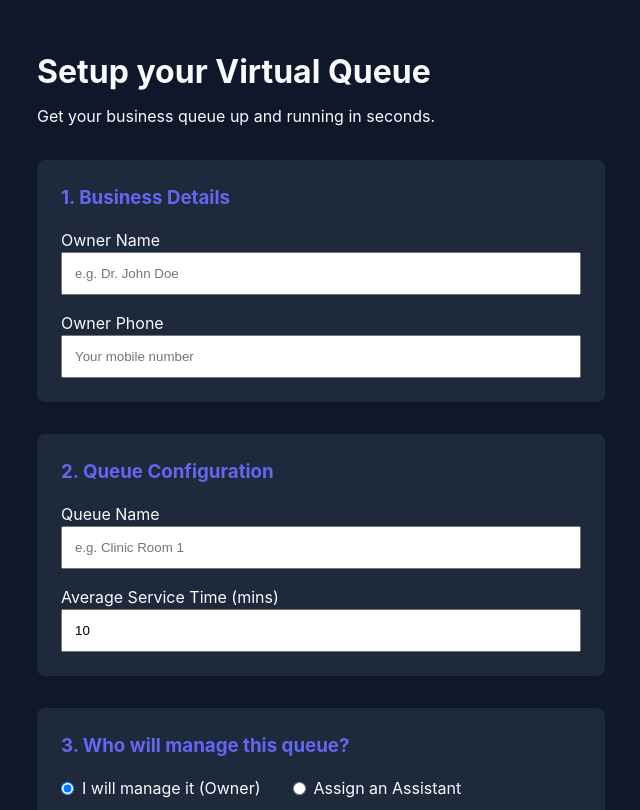
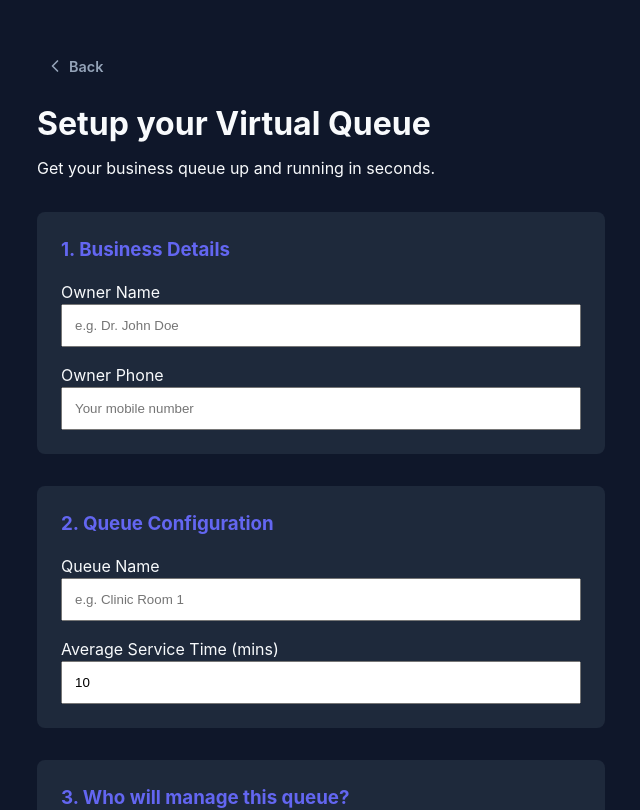
Before and after one commit to er-nikhil-prasad/virtual-queue, a React (Vite) app in the folder client/: page /super-admin in a window 1280 px wide. Shown: the top 810 px of the page, without its empty margins (319-959 px from the left). Built offline with nearby package versions, Linux system fonts and the light colour scheme.

Commit message:
feat: Add protected routes for manager dashboard, implement a reusable back button component, and enhance primary button styling.

```diff
--- a/client/package.json
+++ b/client/package.json
@@ -11,6 +11,7 @@
   },
   "dependencies": {
     "iconify-icon": "^3.0.2",
+    "lucide-react": "^0.556.0",
     "react": "^19.2.0",
     "react-dom": "^19.2.0",
     "react-router-dom": "^7.10.1"
--- a/client/src/App.tsx
+++ b/client/src/App.tsx
@@ -1,4 +1,5 @@
 import { BrowserRouter, Routes, Route, Navigate } from 'react-router-dom';
+import { ProtectedRoute } from './components/layout/ProtectedRoute';
 import { LandingPage } from './pages/LandingPage';
 import { ManagerDashboard } from './pages/ManagerDashboard';
 import { SuperManagerDashboard } from './pages/SuperManagerDashboard';
@@ -16,7 +17,9 @@ function App() {
         <Route path="/manager" element={<Navigate to="/manager/login" replace />} />
         <Route path="/manager/login" element={<ManagerLogin />} />
         <Route path="/manager/signup" element={<ManagerSignup />} />
-        <Route path="/manager/dashboard" element={<ManagerDashboard />} />
+        <Route element={<ProtectedRoute />}>
+          <Route path="/manager/dashboard" element={<ManagerDashboard />} />
+        </Route>
 
         {/* Other Routes */}
         <Route path="/super-admin" element={<SuperManagerDashboard />} />
--- /dev/null
+++ b/client/src/components/layout/ProtectedRoute.tsx
@@ -0,0 +1,13 @@
+import { Navigate, Outlet } from 'react-router-dom';
+import { db } from '../../mockDb';
+
+export const ProtectedRoute = () => {
+    // Check if manager is logged in (mock session)
+    const manager = db.getManager();
+
+    if (!manager) {
+        return <Navigate to="/manager/login" replace />;
+    }
+
+    return <Outlet />;
+};
--- /dev/null
+++ b/client/src/components/ui/BackButton.tsx
@@ -0,0 +1,25 @@
+import { useNavigate } from 'react-router-dom';
+import { ChevronLeft } from 'lucide-react';
+
+export const BackButton = () => {
+    const navigate = useNavigate();
+
+    return (
+        <button
+            onClick={() => navigate(-1)}
+            className="btn"
+            style={{
+                padding: '0.5rem',
+                color: 'var(--color-text-muted)',
+                display: 'flex',
+                alignItems: 'center',
+                gap: '0.25rem',
+                marginBottom: '1rem',
+                fontSize: '0.9rem'
+            }}
+        >
+            <ChevronLeft size={20} />
+            Back
+        </button>
+    );
+};
--- a/client/src/index.css
+++ b/client/src/index.css
@@ -63,7 +63,13 @@ button {
 
 .btn-primary {
   background-color: var(--color-primary);
-  color: white;
+  color: white !important;
+  /* Force high contrast */
+}
+
+.btn-primary:hover {
+  background-color: var(--color-primary-hover);
+  color: white !important;
 }
 
 .btn-primary:hover {
--- a/client/src/pages/SuperManagerDashboard.tsx
+++ b/client/src/pages/SuperManagerDashboard.tsx
@@ -1,5 +1,6 @@
 import { useState } from 'react';
 import { useNavigate } from 'react-router-dom';
+import { BackButton } from '../components/ui/BackButton';
 import { setupBusiness } from '../services/queueService';
 
 export const SuperManagerDashboard = () => {
@@ -55,6 +56,7 @@ export const SuperManagerDashboard = () => {
 
     return (
         <div className="container" style={{ marginTop: '2rem', maxWidth: '600px' }}>
+            <BackButton />
             <h1 style={{ marginBottom: '0.5rem' }}>Setup your Virtual Queue</h1>
             <p className="text-muted" style={{ marginBottom: '2rem' }}>Get your business queue up and running in seconds.</p>
 
--- a/client/src/pages/manager/ManagerLogin.tsx
+++ b/client/src/pages/manager/ManagerLogin.tsx
@@ -1,5 +1,6 @@
 import { useState } from 'react';
 import { useNavigate, Link } from 'react-router-dom';
+import { BackButton } from '../../components/ui/BackButton';
 import { verifyManager } from '../../services/queueService';
 import { db } from '../../mockDb';
 
@@ -25,6 +26,7 @@ export const ManagerLogin = () => {
 
     return (
         <div className="container" style={{ marginTop: '4rem', maxWidth: '400px' }}>
+            <BackButton />
             <div style={{ padding: '2rem', backgroundColor: 'var(--color-surface)', borderRadius: 'var(--radius-lg)' }}>
                 <h2 style={{ textAlign: 'center', marginBottom: '2rem' }}>Manager Login</h2>
 
--- a/client/src/pages/manager/ManagerSignup.tsx
+++ b/client/src/pages/manager/ManagerSignup.tsx
@@ -1,5 +1,6 @@
 import { useState } from 'react';
 import { useNavigate, useLocation, Link } from 'react-router-dom';
+import { BackButton } from '../../components/ui/BackButton';
 import { signupManager } from '../../services/queueService';
 import { db } from '../../mockDb';
 
@@ -47,6 +48,7 @@ export const ManagerSignup = () => {
 
     return (
         <div className="container" style={{ marginTop: '4rem', maxWidth: '400px' }}>
+            <BackButton />
             <div style={{ padding: '2rem', backgroundColor: 'var(--color-surface)', borderRadius: 'var(--radius-lg)' }}>
                 <h2 style={{ textAlign: 'center', marginBottom: '2rem' }}>
                     {isPreFilled ? 'Activate Account' : 'Manager Signup'}
```
Also changed, not shown: 1 other file (tests, documents, lock files or other folders).
